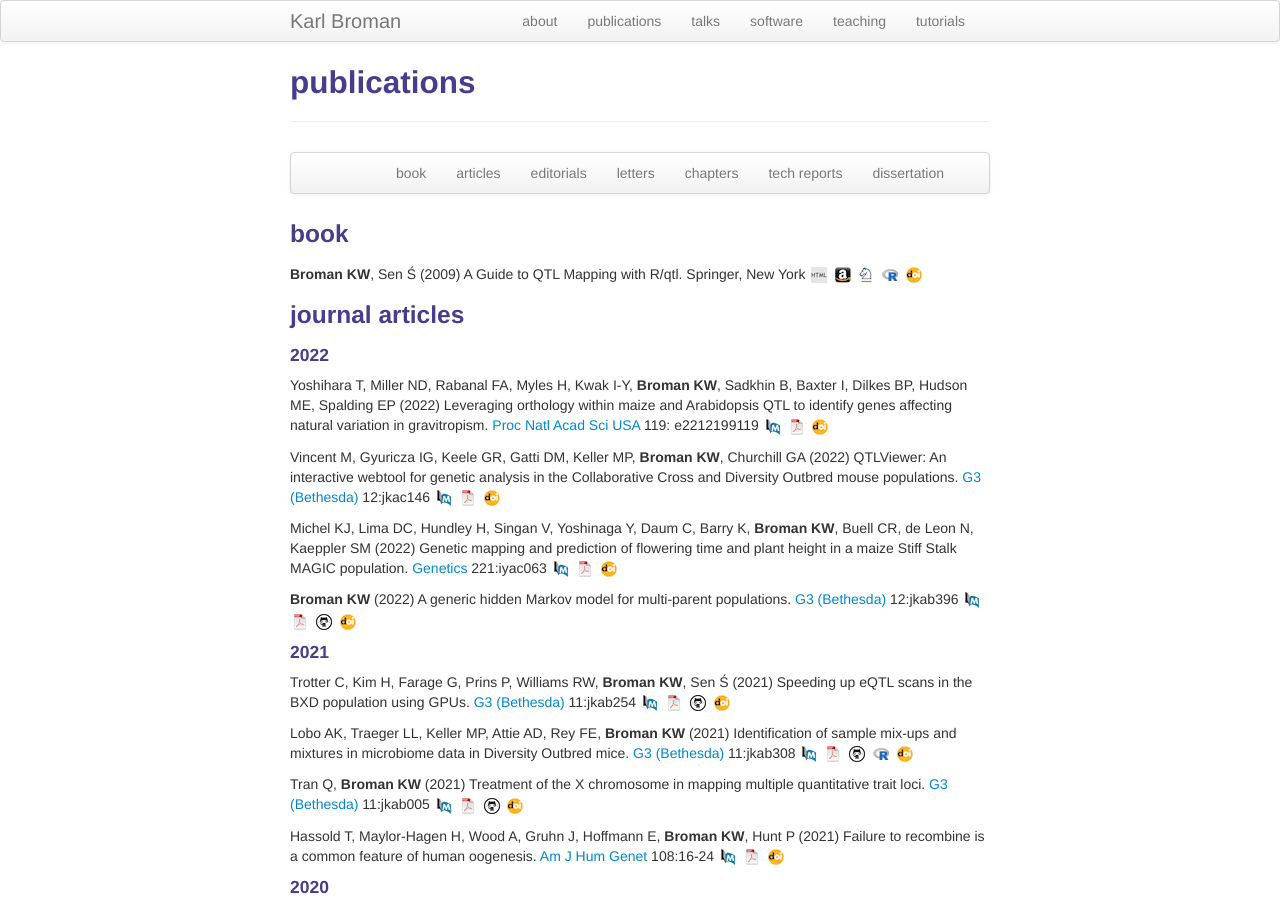
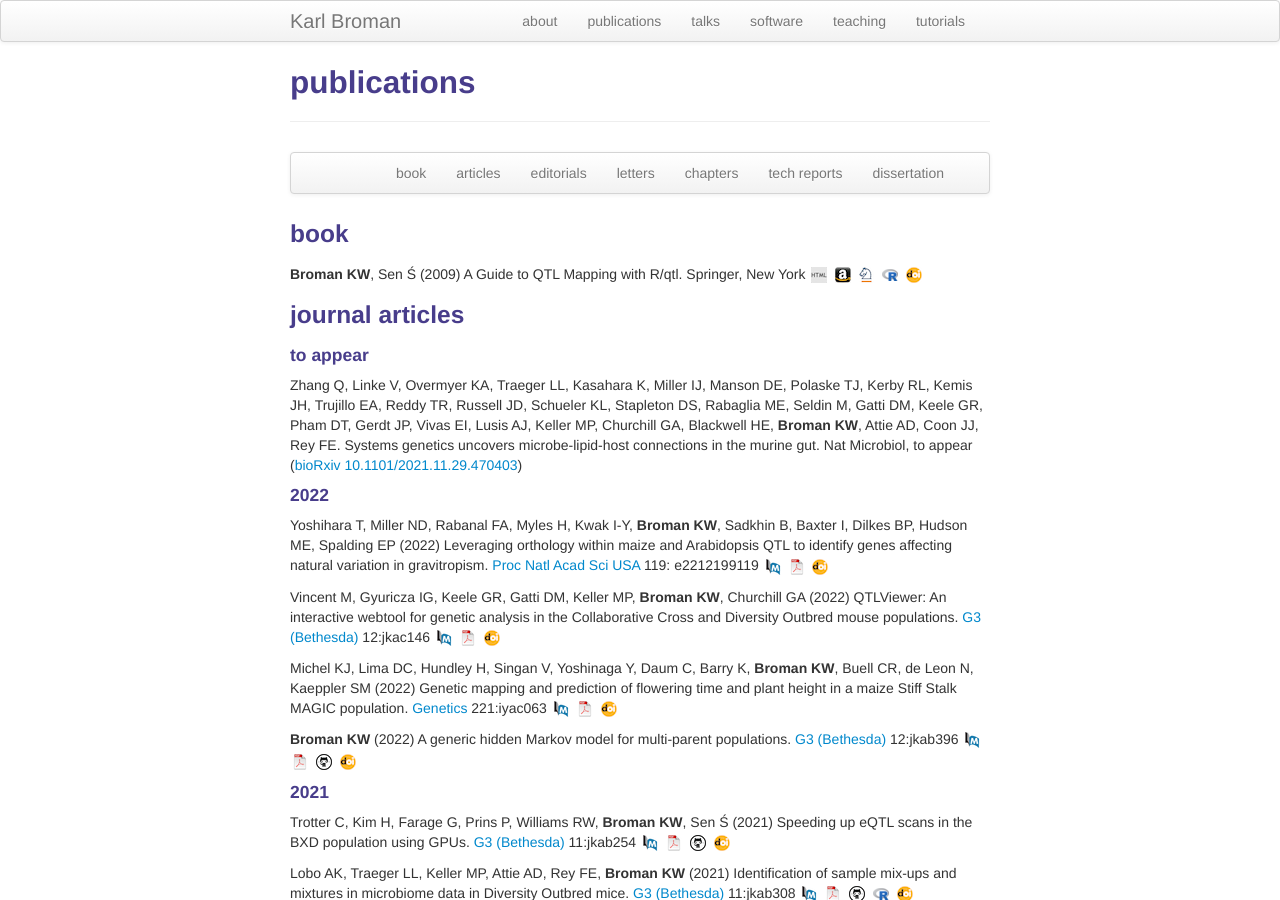
Before and after one commit to kbroman/kbroman.github.io, a Jekyll site: the page built from pubs.md, in a window 1280 px wide and 900 px high. Built offline with Jekyll 4.4.1, drawn with Linux system fonts in a browser that asks for light colours.

Commit message:
pubs.md: Add Federico's paper

```diff
--- a/pubs.md
+++ b/pubs.md
@@ -29,6 +29,19 @@ description: Karl Broman's publications
 [![doi](icons16/doi-icon.png)](https://doi.org/10.1007/978-0-387-92125-9)
 
 ### <a name="articles"></a>journal articles
+
+#### to appear
+
+Zhang Q, Linke V, Overmyer KA, Traeger LL, Kasahara K, Miller IJ, Manson DE, Polaske TJ,
+Kerby RL, Kemis JH, Trujillo EA, Reddy TR, Russell JD, Schueler KL, Stapleton DS,
+Rabaglia ME, Seldin M, Gatti DM, Keele GR, Pham DT, Gerdt JP, Vivas EI, Lusis AJ,
+Keller MP, Churchill GA, Blackwell HE, **Broman KW**, Attie AD, Coon
+JJ, Rey FE.
+Systems genetics uncovers microbe-lipid-host connections in the murine gut.
+Nat Microbiol, to appear
+([bioRxiv 10.1101/2021.11.29.470403](https://doi.org/10.1101/2021.11.29.470403))
+<!-- * 171 * -->
+
 
 #### 2022
 
```
